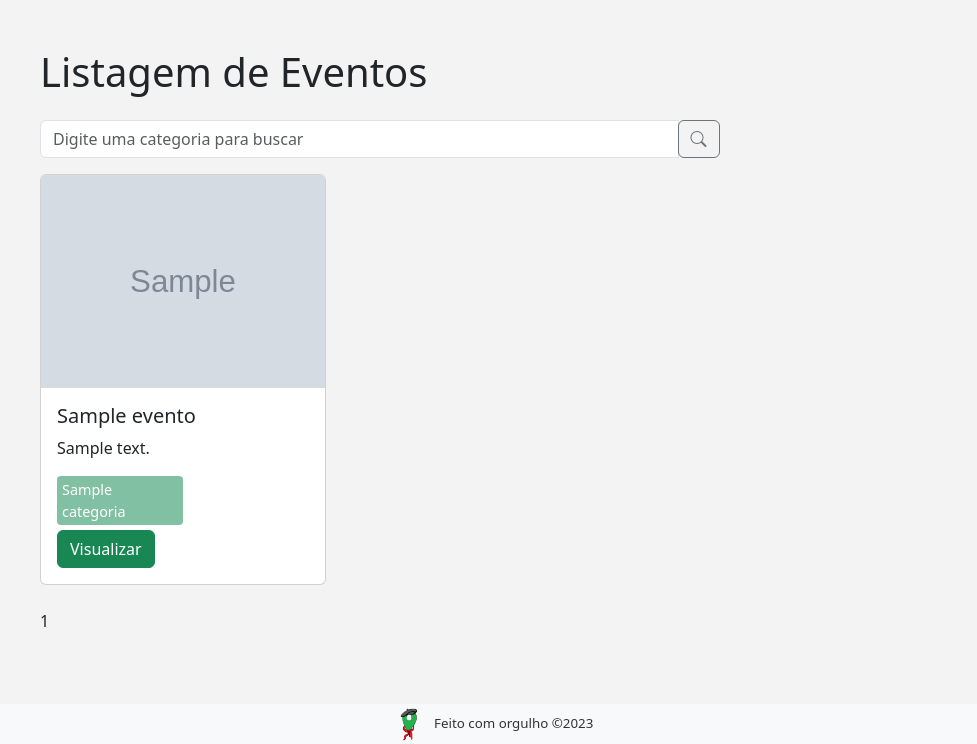
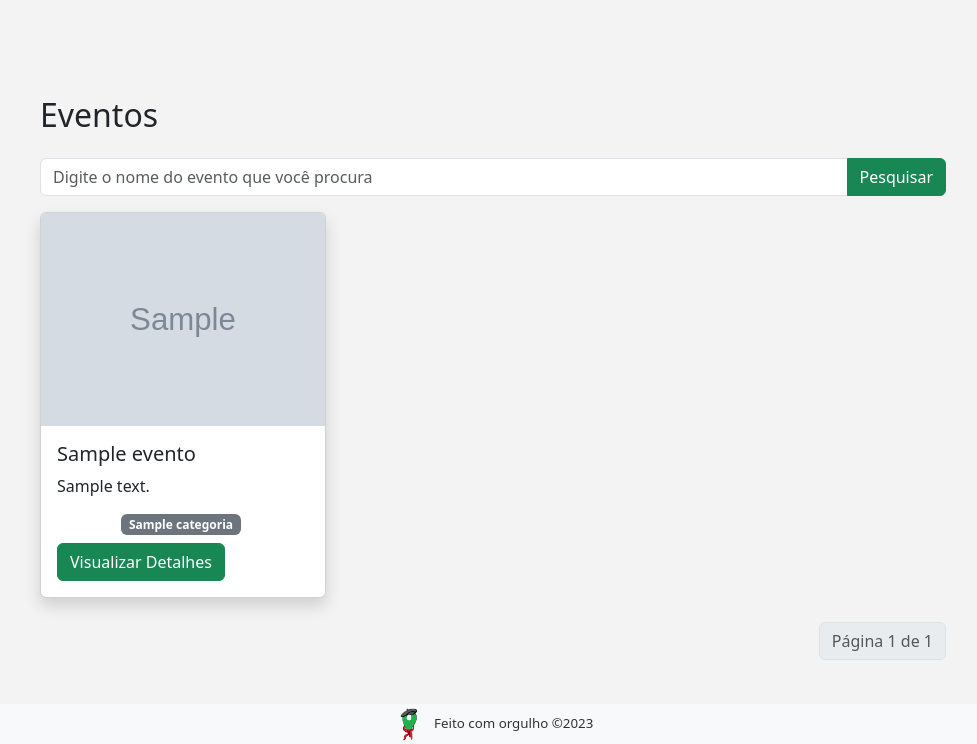
Before and after one commit to AnaCandida/Projeto-Empreendedor, a Django app: page /listar_eventos in a window 1280 px wide. Shown: the part 56-800 px from the top of the page, without its empty margins (147-1124 px from the left). Run offline with Django 4.2, Linux system fonts and the light colour scheme; tables that the repository leaves empty hold one stand-in row (values such as "Sample post"); grey boxes marked "Sample" are stand-in pictures; some libraries are stand-ins or nearby versions.

Commit message:
style: inclui novos padroes esteticos a todos os templates

```diff
--- a/bora_la/core/static/bora_la/css/main.css
+++ b/bora_la/core/static/bora_la/css/main.css
@@ -35,7 +35,8 @@
     color: #ffffff;
     border-radius: 4px;
     width: 50%;
-    font-size: 90%;
+    font-size: 80%;
+    text-align: center;
   }
 /* PAGINA */
 /* Cor de fundo verde claro */
@@ -62,3 +63,7 @@ footer {
     align-items: center;
     justify-content: center;
 }
+/* PAGINAÇÃO */
+.pagination {
+    width: 100%;
+}
--- a/bora_la/core/templates/base.html
+++ b/bora_la/core/templates/base.html
@@ -1,26 +1,19 @@
-<!-- base.html -->
 {% load static %}
-
 <!DOCTYPE html>
 <html lang="en">
    <head>
       <meta charset="UTF-8">
       <meta name="viewport" content="width=device-width, initial-scale=1">
       <title>{% block title %}Bora La App{% endblock %}</title>
-<!-- Ícone da aba do navegador -->
       <link rel="icon" type="image/x-icon" href="/favicon.ico">
-
       <!--  CSS do Bootstrap 5 -->
       <link rel="stylesheet" href="https://cdn.jsdelivr.net/npm/bootstrap@5.3.0/dist/css/bootstrap.min.css">
-
       <!-- Icons Bootstrap -->
       <link rel="stylesheet" href="https://cdn.jsdelivr.net/npm/bootstrap-icons@1.3.0/font/bootstrap-icons.css">
-
       <!-- Estilos globais -->
       <link rel="stylesheet" href="{% static 'bora_la/css/main.css' %}">
-
+   </head>
    <body class="color-background">
-
       <nav class="navbar navbar-expand-lg navbar-light bg-light">
          <!-- Bloco para inserção do botão de voltar -->
          {% block home_button %}
@@ -30,9 +23,7 @@
             </a>
          </div>
          {% endblock %}
-
-        <!-- Bloco para inserção do menu -->
-
+         <!-- BLOCO DO MENU -->
          <div class="container">
             {% block nav %}
             <div class="d-flex align-items-center justify-content-between w-100">
@@ -40,7 +31,6 @@
                   <!-- <img src="{% static 'bora_la/images/logo.png' %}" alt="Bora La logo" class="me-2" style="max-width: 10%;"> -->
                   <!-- <span>Bora La</span> -->
                </a>
-
                <button class="navbar-toggler" type="button" data-bs-toggle="collapse" data-bs-target="#navbarNav" aria-controls="navbarNav" aria-expanded="false" aria-label="Toggle navigation">
                <span class="navbar-toggler-icon"></span>
                </button>
@@ -48,45 +38,41 @@
                   <ul class="navbar-nav ms-auto">
                      <li class="nav-item dropdown">
                         <a class="nav-link dropdown-toggle" href="#" id="userDropdown" role="button" data-bs-toggle="dropdown" aria-expanded="false">
-                        <!-- icone notificações -->
+                           <!-- ícone notificações -->
                            <span class="bi bi-bell-fill"></span>
-
-                        <!-- icone menu -->
+                           <!-- ícone menu -->
                            <svg xmlns="http://www.w3.org/2000/svg" width="16" height="16" fill="currentColor" class="bi bi-person-fill" viewBox="0 0 16 16">
                               <path d="M3 14s-1 0-1-1 1-4 6-4 6 3 6 4-1 1-1 1H3Zm5-6a3 3 0 1 0 0-6 3 3 0 0 0 0 6Z"/>
                            </svg>
                         </a>
                         {% if user.is_authenticated %}
-
                         <ul class="dropdown-menu dropdown-menu-end" aria-labelledby="userDropdown">
                            <p class="nav-link">Olá, {{ user.username }}</p>
                            <li><a class="dropdown-item" href="#">Perfil</a></li>
                            {% if tipo_usuario == 2 %}
+                           <li><a class="dropdown-item" href="{% url 'listar_eventos' %}">Ver eventos</a></li>
                            <li><a class="dropdown-item" href="{% url 'cadastrar_evento' %}">Cadastrar evento</a></li>
                            <li><a class="dropdown-item" href="{% url 'meus_eventos' %}">Meus eventos</a></li>
-
                            {% endif %}
                            <li><a class="dropdown-item" href="{% url 'deslogar_usuario' %}">Sair</a></li>
-
                         </ul>
                         {% else %}
                         <ul class="dropdown-menu dropdown-menu-end" aria-labelledby="userDropdown">
                             <li><a class="dropdown-item" href="{% url 'logar_usuario' %}">Login </a></li>
-
                             <li><a class="dropdown-item" href="{% url 'cadastrar_usuario' %}">Cadastrar Conta</a></li>
+                            <li><a class="dropdown-item" href="{% url 'listar_eventos' %}">Ver eventos</a></li>
                         </ul>
                         {% endif %}
                      </li>
                   </ul>
                </div>
+            </div>
             {% endblock %}
-
          </div>
       </nav>
-
-<!-- Conteúdo específico do template que estenderá este -->
+      <!-- BLOCO DE CONTEUDO DE CADA PAGINA -->
       <div class="d-flex align-items-center justify-content-center h-75">
-    <div class="container">
+         <div class="container  my-5">
             {% block content %}{% endblock %}
          </div>
       </div>
@@ -98,7 +84,6 @@
             <span>Feito com orgulho &copy;<span id="currentYear"></span></span>
          </div>
       </footer>
-
       <script src="https://cdnjs.cloudflare.com/ajax/libs/jquery/3.6.0/jquery.min.js"></script>
       <script src="https://cdn.jsdelivr.net/npm/bootstrap@5.3.0/dist/js/bootstrap.bundle.min.js"></script>
       <script>
--- a/bora_la/core/templates/cadastro_evento.html
+++ b/bora_la/core/templates/cadastro_evento.html
@@ -76,7 +76,7 @@
                   </div>
                   <div class="form-group mb-3">
                      <label for="nome_evento">Endereço:</label>
-                     <input type="text" class="form-control" name="endereco_evento" id="endereco_evento" required>
+                     <input type="text" class="form-control" name="endereco_evento" id="endereco_evento"placeholder="Nome da rua, número, bairro, cidade" required>
                   </div>
                   <div class="form-group mb-4">
                      <label for="pref_categorias">Categorias do evento (até 4):</label>
--- a/bora_la/core/templates/listar_eventos.html
+++ b/bora_la/core/templates/listar_eventos.html
@@ -6,68 +6,79 @@
 <div class="container mt-5">
    <div class="row justify-content-center">
       <div class="col-md-10">
-            <h1 class="mb-4">Listagem de Eventos</h1>
-
+         <h2 class="mb-4">Eventos</h2>
          <form method="GET" action="{% url 'filtrar_eventos' %}">
-               <div class="col-9 search-div">
-                  <div class="input-group">
-                     <input type="text" id="search" name="nome_parcial" class="form-control" placeholder="Digite uma categoria para buscar">
-                     <div class="input-group-append">
-                        <button type="submit" class="btn btn-outline-secondary" id="search-button" aria-label="Pesquisar">
-                           <i class="bi bi-search"></i>
-                        </button>
+            <div class="input-group mb-3">
+               <input type="text" id="search" name="nome_parcial" class="form-control" placeholder="Digite o nome do evento que você procura" aria-label="Digite o nome do evento" aria-describedby="search-button">
+               <button type="submit" class="btn btn-success" id="search-button">Pesquisar</button>
             </div>
-                  </div>
-               </div>
-               <p></p>
          </form>
-
-            <p></p>
-
          {% if eventos %}
          <div class="row">
             {% for evento in page %}
             <div class="col-md-4 mb-4">
-                        <div class="card">
+               <div class="card h-100 shadow">
                   {% if evento.foto %}
                   <img src="{{ evento.foto.url }}" class="card-img-top" alt="{{ evento.nome }}">
                   {% endif %}
-                           <div class="card-body" style="text-align: justify;">
+                  <div class="card-body d-flex flex-column">
                      <h5 class="card-title">{{ evento.nome }}</h5>
-                              <p class="card-text text-justify ">{{ evento.descricao }}</p>
+                     <p class="card-text">{{ evento.descricao|truncatechars:200 }}</p>
                      <!-- Renderização das categorias -->
-                              {% if evento.categorias_id%}
+                     <!-- Fim da renderização das categorias -->
+                     <div class="mt-auto">
+                        <!-- Esta div empurra o conteúdo para a parte inferior -->
+                        {% if evento.categorias_id %}
+                        <div class="d-flex justify-content-center mb-2">
                            {% for categoria in evento.categorias_id.all %}
-                                    <span class="tag">{{ categoria.nome }}</span>
+                           <span class="badge bg-secondary me-1">{{ categoria.nome }}</span>
                            {% endfor %}
+                        </div>
                         {% else %}
-                                 <span class="card-text">Nenhuma categoria associada</span>
+                        <p class="card-text text-muted">Nenhuma categoria associada</p>
                         {% endif %}
-                              <!-- Fim da renderização das categorias -->
-                              <a href="{% url 'visualizar_evento' evento.id %}" class="btn btn-success">Visualizar</a>
+                        <a href="{% url 'visualizar_evento' evento.id %}" class="btn btn-success btn-block">Visualizar Detalhes</a>
+                     </div>
                   </div>
                </div>
             </div>
             {% endfor %}
          </div>
-               <!-- Adicione os links de paginação aqui -->
-               <div class="pagination">
-                  <span class="step-links">
+         <!-- PAGINAÇÃO -->
+         <div class="d-flex justify-content-end">
+            <nav aria-label="Page navigation">
+               <ul class="pagination">
                   {% if page.has_previous %}
-                        <a href="?page=1">&laquo; first</a>
-                        <a href="?page={{ page.previous_page_number }}">previous</a>
+                  <li class="page-item">
+                     <a class="page-link" href="?page=1" aria-label="Primeira página">
+                     <i class="bi bi-chevron-double-left text-success"></i>
+                     </a>
+                  </li>
+                  <li class="page-item">
+                     <a class="page-link" href="?page={{ page.previous_page_number }}" aria-label="Página anterior">
+                     <i class="bi bi-chevron-left text-success"></i>
+                     </a>
+                  </li>
                   {% endif %}
-
-                     <span class="current-page">{{ page.number }}</span>
-
+                  <li class="page-item disabled"><span class="page-link">Página {{ page.number }} de {{ page.paginator.num_pages }}</span></li>
                   {% if page.has_next %}
-                        <a href="?page={{ page.next_page_number }}">next</a>
-                        <a href="?page={{ page.paginator.num_pages }}">last &raquo;</a>
+                  <li class="page-item">
+                     <a class="page-link" href="?page={{ page.next_page_number }}" aria-label="Próxima página">
+                     <i class="bi bi-chevron-right text-success"></i>
+                     </a>
+                  </li>
+                  <li class="page-item">
+                     <a class="page-link" href="?page={{ page.paginator.num_pages }}" aria-label="Última página">
+                     <i class="bi bi-chevron-double-right text-success"></i>
+                     </a>
+                  </li>
                   {% endif %}
-                  </span>
+               </ul>
+            </nav>
          </div>
+         <!-- Fim da Paginação -->
          {% else %}
-               <p>Nenhum evento encontrado.</p>
+         <p class="text-muted">Nenhum evento encontrado.</p>
          {% endif %}
       </div>
    </div>
--- a/bora_la/core/templates/meus_eventos.html
+++ b/bora_la/core/templates/meus_eventos.html
@@ -16,7 +16,7 @@
    <div class="container mt-5">
       <div class="row justify-content-center">
          <div class="col-md-10">
-            <h1 class="mb-4">Meus Eventos</h1>
+            <h2 class="mb-4">Meus Eventos</h2>
 
             {% if eventos %}
                <div class="row">
```
Also changed, not shown: bora_la/core/templates/index.html (+1 -6 lines), bora_la/core/templates/visualizar_evento.html (+42 -38 lines). Lines whose indentation alone changed are shown as unchanged.
